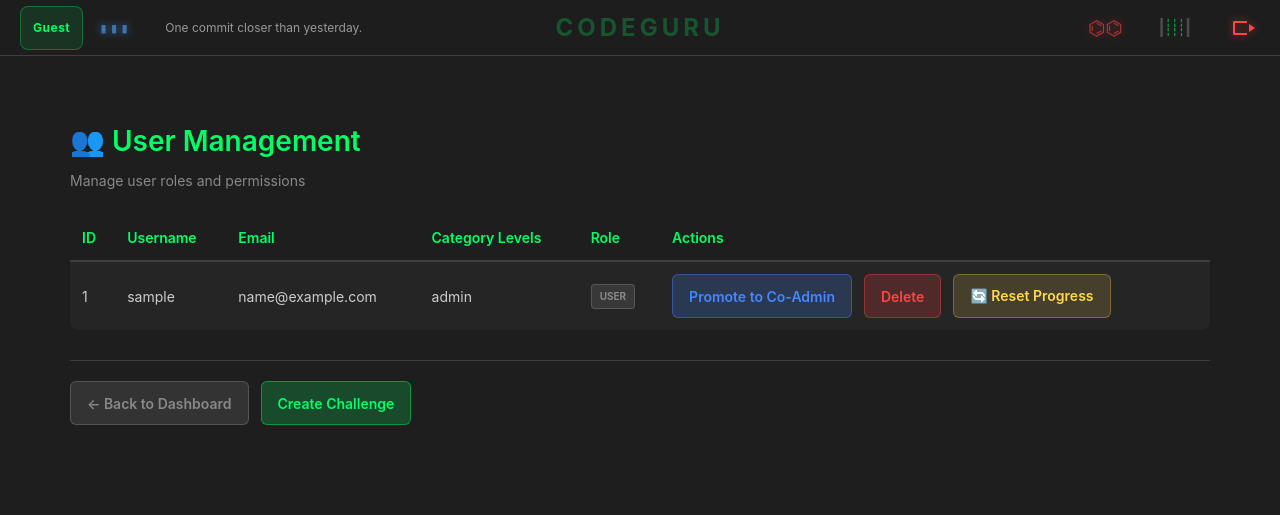
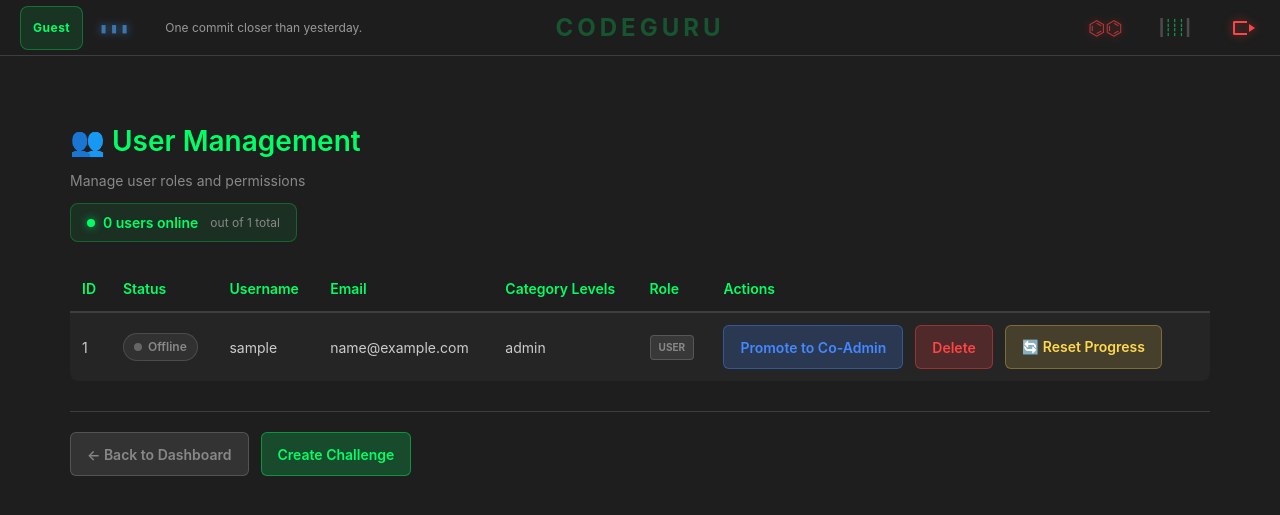
Before and after one commit to Lullaby47/codeguru, a FastAPI app: template templates/admin_users.html in a window 1280 px wide. Shown: the top 515 px of the page. Run offline with FastAPI, Linux system fonts and the light colour scheme; the template is opened without the code that fills it: most values are stand-ins (such as "Sample title", 1, 10 or a date in 2020); parts of the project's set-up code (start-up, migrations or seed data) failed here and were passed over; some libraries are stand-ins or nearby versions.

Commit message:
Add online status tracking for admin user list
- Added last_active timestamp to User model to track user activity

- Update last_active on every authenticated request via get_current_user

- Admin users page now shows online/offline status with visual indicators

- Users are considered online if active within the last 5 minutes

- Added pulsing green dot for online users and grey dot for offline

- Display online user count summary at the top of admin page

- Added Alembic migration and in-place migration for last_active column

Co-authored-by: Cursor <cursoragent@cursor.com>

```diff
--- a/app/auth/models.py
+++ b/app/auth/models.py
@@ -31,3 +31,6 @@ class User(Base):
     role = Column(String, default="user", nullable=False)
 
     created_at = Column(DateTime(timezone=True), server_default=func.now())
+
+    # Track when user was last active (updated on every authenticated request)
+    last_active = Column(DateTime(timezone=True), nullable=True)
--- a/app/main.py
+++ b/app/main.py
@@ -92,6 +92,18 @@ try:
 except Exception as e:
     print("[DB] Optional is_active migration:", repr(e), flush=True)
 
+# Ensure users.last_active exists (online status tracking for admin)
+try:
+    if "users" in _inspector.get_table_names():
+        _user_cols = [c["name"] for c in _inspector.get_columns("users")]
+        if "last_active" not in _user_cols:
+            with engine.connect() as _conn:
+                _conn.execute(_text("ALTER TABLE users ADD COLUMN last_active TIMESTAMP"))
+                _conn.commit()
+            print("[DB] Added users.last_active", flush=True)
+except Exception as e:
+    print("[DB] users.last_active migration:", repr(e), flush=True)
+
 # Log OpenAI status once at startup (unified client)
 try:
     from app.ai.openai_client import log_startup as _ai_log_startup
--- a/static/styles.css
+++ b/static/styles.css
@@ -1136,6 +1136,54 @@ p, div, span, h1, h2, h3, h4, h5, h6 {
     background: rgba(136, 136, 136, 0.2);
     color: #888;
     border: 1px solid rgba(136, 136, 136, 0.4);
+}
+
+/* ============================================
+   ONLINE STATUS INDICATORS
+   ============================================ */
+.online-status {
+    display: inline-flex;
+    align-items: center;
+    gap: 6px;
+    font-size: 12px;
+    font-weight: 600;
+    padding: 4px 10px;
+    border-radius: 20px;
+    white-space: nowrap;
+}
+
+.online-status.online {
+    background: rgba(0, 255, 102, 0.12);
+    color: #00ff66;
+    border: 1px solid rgba(0, 255, 102, 0.3);
+}
+
+.online-status.offline {
+    background: rgba(136, 136, 136, 0.12);
+    color: #888;
+    border: 1px solid rgba(136, 136, 136, 0.3);
+}
+
+.status-dot {
+    display: inline-block;
+    width: 8px;
+    height: 8px;
+    border-radius: 50%;
+}
+
+.online-dot {
+    background: #00ff66;
+    box-shadow: 0 0 6px rgba(0, 255, 102, 0.6);
+    animation: pulse-online 2s ease-in-out infinite;
+}
+
+.offline-dot {
+    background: #666;
+}
+
+@keyframes pulse-online {
+    0%, 100% { box-shadow: 0 0 4px rgba(0, 255, 102, 0.4); }
+    50% { box-shadow: 0 0 10px rgba(0, 255, 102, 0.8); }
 }
 
 /* ============================================
--- a/templates/admin_users.html
+++ b/templates/admin_users.html
@@ -8,6 +8,12 @@
     <div class="admin-header">
         <h1 class="admin-title">👥 User Management</h1>
         <div class="admin-sub">Manage user roles and permissions</div>
+        {% set online_count = users | selectattr('is_online') | list | length %}
+        <div style="margin-top: 12px; display: inline-flex; align-items: center; gap: 8px; background: rgba(0, 255, 102, 0.08); border: 1px solid rgba(0, 255, 102, 0.25); border-radius: 8px; padding: 8px 16px;">
+            <span class="status-dot online-dot"></span>
+            <span style="color: #00ff66; font-weight: 600; font-size: 14px;">{{ online_count }} user{{ 's' if online_count != 1 else '' }} online</span>
+            <span style="color: #888; font-size: 12px; margin-left: 4px;">out of {{ users | length }} total</span>
+        </div>
     </div>
 
     {% if request.query_params.get("success") %}
@@ -34,6 +40,7 @@
             <thead>
                 <tr>
                     <th>ID</th>
+                    <th>Status</th>
                     <th>Username</th>
                     <th>Email</th>
                     <th>Category Levels</th>
@@ -45,6 +52,17 @@
                 {% for u in users %}
                 <tr>
                     <td>{{ u.id }}</td>
+                    <td>
+                        {% if u.is_online %}
+                            <span class="online-status online" title="Online now">
+                                <span class="status-dot online-dot"></span> Online
+                            </span>
+                        {% else %}
+                            <span class="online-status offline" title="{{ 'Last seen: ' ~ u.last_active.strftime('%b %d, %H:%M UTC') if u.last_active else 'Never logged in' }}">
+                                <span class="status-dot offline-dot"></span> Offline
+                            </span>
+                        {% endif %}
+                    </td>
                     <td>{{ u.username }}</td>
                     <td>{{ u.email }}</td>
                     <td>{{ u.category_levels }}</td>
```
Also changed, not shown: alembic/versions/20260212180000_add_user_last_active.py (added, +28 -0 lines), app/core/deps.py (+9 -0 lines), app/web/routes.py (+16 -1 lines).
